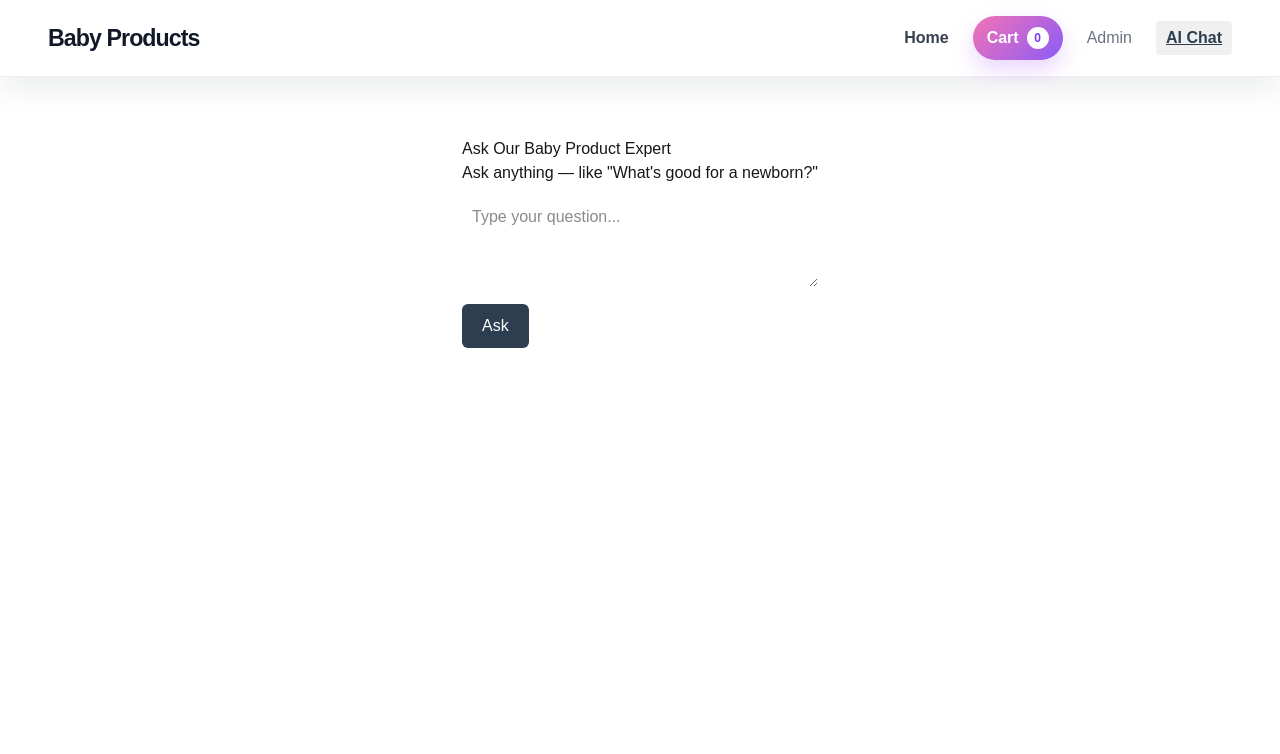
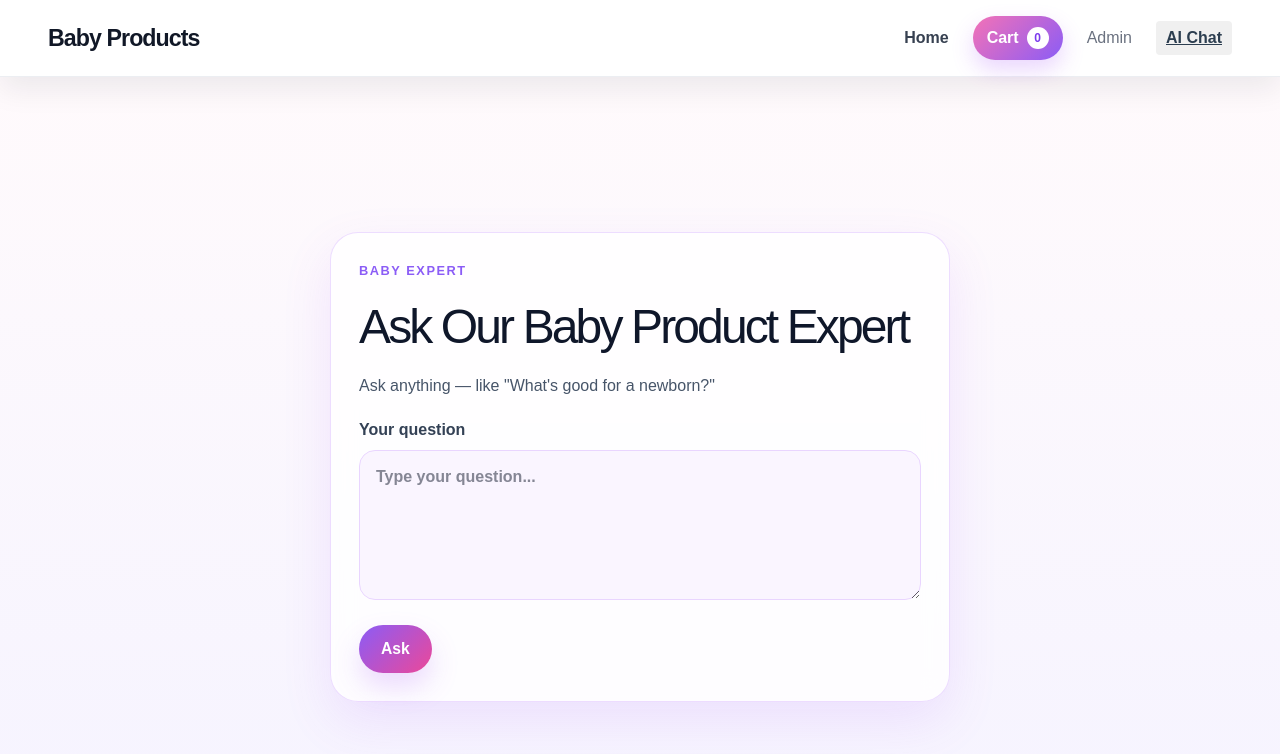
Before and after one commit to aanushee119-stack/baby-products, a Next.js app: page /ai-chat in a window 1280 px wide. Shown: the top 754 px of the page. Built offline with nearby package versions, Linux system fonts and the light colour scheme.

Commit message:
edit the ai chat styling

```diff
--- a/app/ai-chat/page.tsx
+++ b/app/ai-chat/page.tsx
@@ -28,29 +28,99 @@ export default function AiChatPage() {
   }
 
   return (
-    <div style={{ maxWidth: '500px', margin: '40px auto', padding: '20px' }}>
-      <h1>Ask Our Baby Product Expert</h1>
-      <p>Ask anything — like "What's good for a newborn?"</p>
+    <div
+      style={{
+        minHeight: '100vh',
+        background: 'linear-gradient(180deg, #fffafc 0%, #f5f3ff 100%)',
+        padding: '40px 20px 60px',
+        display: 'flex',
+        alignItems: 'center',
+        justifyContent: 'center',
+      }}
+    >
+      <div
+        style={{
+          width: '100%',
+          maxWidth: '620px',
+          background: 'rgba(255,255,255,0.82)',
+          border: '1px solid rgba(216, 180, 254, 0.45)',
+          borderRadius: '28px',
+          boxShadow: '0 20px 50px rgba(168, 85, 247, 0.12)',
+          backdropFilter: 'blur(12px)',
+          padding: '28px',
+        }}
+      >
+        <p
+          style={{
+            margin: '0 0 10px',
+            color: '#8b5cf6',
+            fontWeight: 800,
+            fontSize: '0.8rem',
+            letterSpacing: '0.12em',
+            textTransform: 'uppercase',
+          }}
+        >
+          Baby expert
+        </p>
+        <h1
+          style={{
+            margin: '0 0 10px',
+            fontSize: 'clamp(2rem, 5vw, 3rem)',
+            letterSpacing: '-0.06em',
+            color: '#0f172a',
+          }}
+        >
+          Ask Our Baby Product Expert
+        </h1>
+        <p
+          style={{
+            margin: '0 0 20px',
+            color: '#475569',
+            fontSize: '1rem',
+            lineHeight: 1.6,
+          }}
+        >
+          Ask anything — like "What&apos;s good for a newborn?"
+        </p>
 
+        <label style={{ display: 'block', marginTop: '8px', fontWeight: 600, color: '#334155' }}>
+          Your question
           <textarea
             value={question}
             onChange={(e) => setQuestion(e.target.value)}
-        rows={3}
+            rows={5}
             placeholder="Type your question..."
-        style={{ width: '100%', padding: '10px', marginTop: '10px' }}
+            style={{
+              width: '100%',
+              marginTop: '8px',
+              padding: '14px 16px',
+              borderRadius: '16px',
+              border: '1px solid #e9d5ff',
+              background: '#faf5ff',
+              color: '#0f172a',
+              resize: 'vertical',
+              fontSize: '1rem',
+              boxSizing: 'border-box',
+              outline: 'none',
+            }}
           />
+        </label>
 
         <button
           onClick={handleAsk}
           disabled={loading}
           style={{
-          marginTop: '10px',
-          padding: '10px 20px',
-          backgroundColor: '#2c3e50',
+            marginTop: '18px',
+            padding: '12px 22px',
+            background: 'linear-gradient(135deg, #8b5cf6 0%, #ec4899 100%)',
             color: 'white',
             border: 'none',
-          borderRadius: '6px',
-          cursor: 'pointer',
+            borderRadius: '999px',
+            cursor: loading ? 'not-allowed' : 'pointer',
+            fontWeight: 800,
+            fontSize: '0.98rem',
+            boxShadow: '0 14px 28px rgba(168, 85, 247, 0.22)',
+            opacity: loading ? 0.8 : 1,
           }}
         >
           {loading ? 'Thinking...' : 'Ask'}
@@ -59,16 +129,21 @@ export default function AiChatPage() {
         {answer && (
           <div
             style={{
-            marginTop: '20px',
-            padding: '15px',
-            backgroundColor: '#f5f5f5',
-            borderRadius: '8px',
+              marginTop: '24px',
+              padding: '18px 20px',
+              background: 'linear-gradient(180deg, #f8fafc 0%, #f5f3ff 100%)',
+              borderRadius: '18px',
+              border: '1px solid #e2e8f0',
               whiteSpace: 'pre-line',
+              color: '#1e293b',
+              lineHeight: 1.7,
+              boxShadow: 'inset 0 1px 0 rgba(255,255,255,0.5)',
             }}
           >
             {answer}
           </div>
         )}
       </div>
+    </div>
   )
 }
```
Lines whose indentation alone changed are shown as unchanged.
